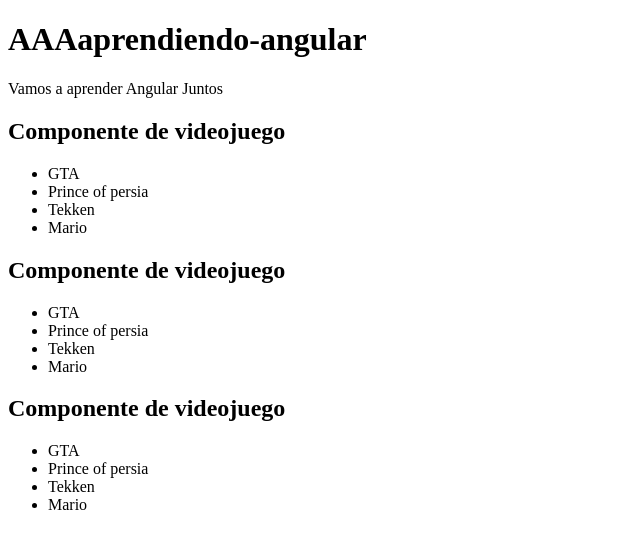
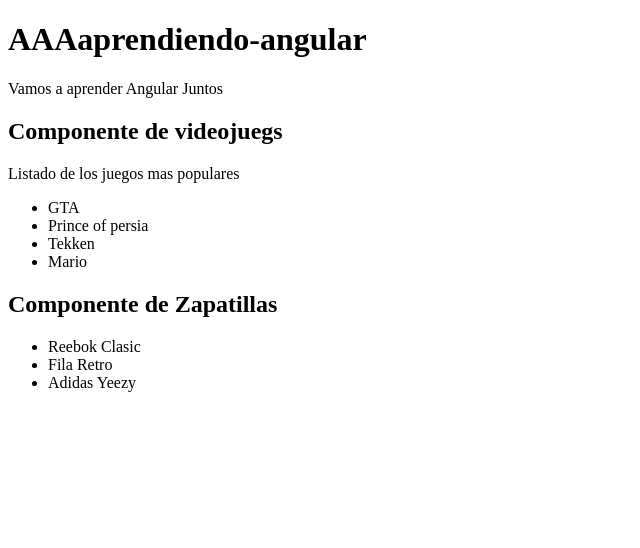
Before and after one commit to 256megas/learningAngular, an Angular app: page / in a window 1280 px wide. Shown: the top 548 px of the page, without its empty margins (0-640 px from the left). Built offline with nearby package versions, Linux system fonts and the light colour scheme.

Commit message:
more components

```diff
--- a/src/app/app.component.html
+++ b/src/app/app.component.html
@@ -2,6 +2,5 @@
   <h1>{{title}}</h1>
   <p>Vamos a aprender Angular Juntos</p>
   <videojuego></videojuego>
-  <videojuego></videojuego>
-  <videojuego></videojuego>
+  <zapatillas></zapatillas>
   </div>
--- a/src/app/app.module.ts
+++ b/src/app/app.module.ts
@@ -4,11 +4,13 @@ import { NgModule } from '@angular/core';
 import { AppRoutingModule } from './app-routing.module';
 import { AppComponent } from './app.component';
 import { VideojuegoComponent } from './videojuego/videojuego.component';
+import { ZapatillasComponent } from './zapatillas/zapatillas.component';
 
 @NgModule({
   declarations: [
     AppComponent,
-    VideojuegoComponent
+    VideojuegoComponent,
+    ZapatillasComponent
   ],
   imports: [
     BrowserModule,
--- a/src/app/videojuego/videojuego.component.html
+++ b/src/app/videojuego/videojuego.component.html
@@ -0,0 +1,8 @@
+    <h2>{{ titulo }}</h2>
+    <p>{{ listado }}</p>
+    <ul>
+      <li>GTA</li>
+      <li>Prince of persia</li>
+      <li>Tekken</li>
+      <li>Mario</li>
+    </ul>
--- a/src/app/videojuego/videojuego.component.ts
+++ b/src/app/videojuego/videojuego.component.ts
@@ -2,18 +2,15 @@ import { Component } from '@angular/core';
 
 @Component({
   selector: 'videojuego',
-  template: `
-    <h2>Componente de videojuego</h2>
-    <ul>
-      <li>GTA</li>
-      <li>Prince of persia</li>
-      <li>Tekken</li>
-      <li>Mario</li>
-    </ul>
-    `
+  templateUrl: './videojuego.component.html',
 })
 export class VideojuegoComponent{
+  public titulo:string;
+  public listado:string;
+
   constructor(){
+    this.titulo ="Componente de videojuegs"
+    this.listado="Listado de los juegos mas populares"
     console.log("se ha cargado el componente videojuego.Componente")
   }
 }
--- /dev/null
+++ b/src/app/zapatillas/zapatillas.component.html
@@ -0,0 +1,6 @@
+<h2>{{titulo}}</h2>
+<ul>
+  <li>Reebok Clasic</li>
+  <li>Fila Retro</li>
+  <li>Adidas Yeezy</li>
+</ul>
--- /dev/null
+++ b/src/app/zapatillas/zapatillas.component.ts
@@ -0,0 +1,14 @@
+import { Component } from '@angular/core';
+
+@Component({
+  selector: 'zapatillas',
+  templateUrl: './zapatillas.component.html',
+})
+export class ZapatillasComponent{
+  public titulo:string;
+
+  constructor(){
+    this.titulo ="Componente de Zapatillas"
+     console.log("se ha cargado el componente Zapatilla.Componente")
+  }
+}
```
